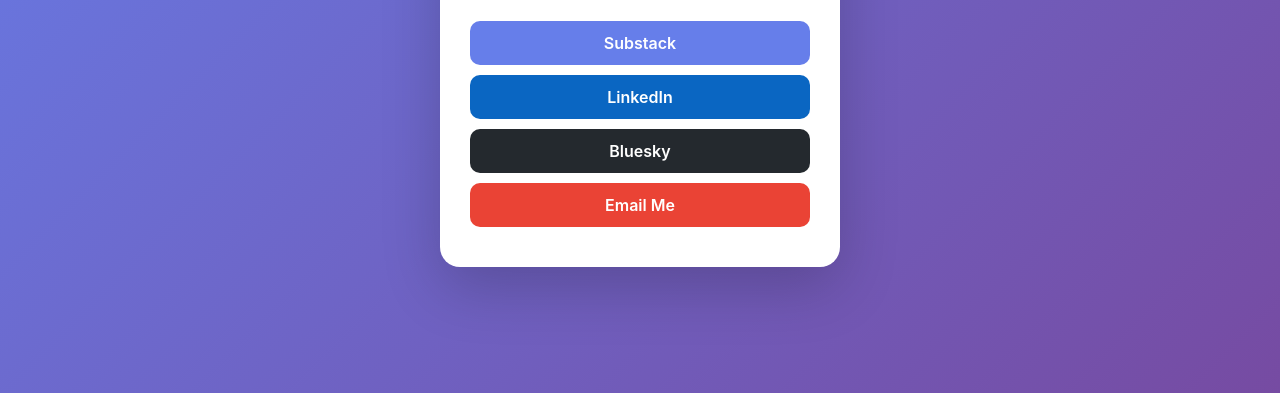
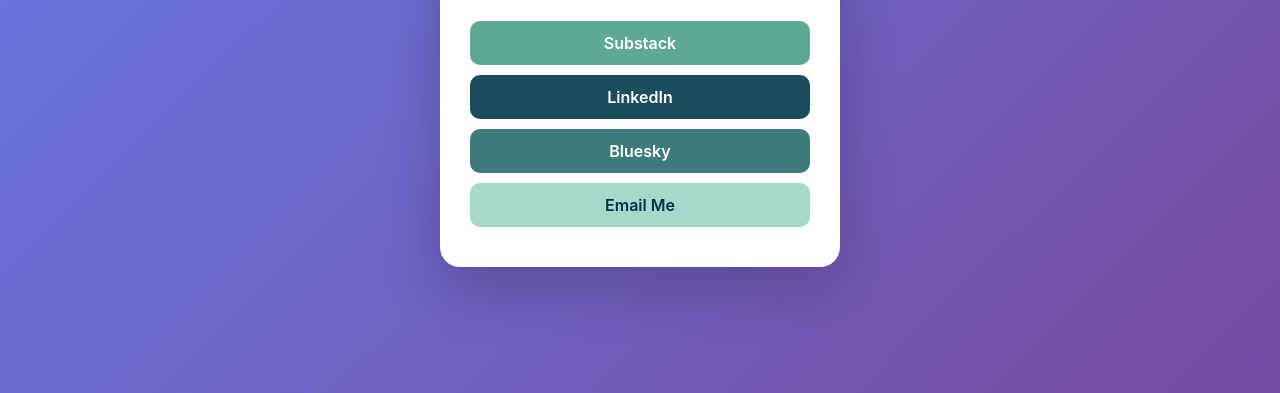
Before and after one commit to Envirochaz/tesr, a plain HTML site: page index.html in a window 1280 px wide. Shown: the part 407-800 px from the top of the page. Drawn offline with Linux system fonts and the light colour scheme.

Commit message:
Update link styles for social media icons

```diff
--- a/index.html
+++ b/index.html
@@ -43,11 +43,11 @@
       font-weight: 600;
       transition: 0.2s;
     }
-    .links a.linkedin  { background: #0a66c2; color: white; }
-    .links a.bluesky    { background: #24292e; color: white; }
-    .links a.substack   { background: #667eea; color: white; }
-    .links a.email     { background: #ea4335; color: white; }
-    .links a:hover     { transform: translateY(-2px); opacity: 0.9; }
+    .links a.linkedin  { background: #1a4d5e; color: white; }
+    .links a.bluesky    { background: #3d7a7a; color: white; }
+    .links a.substack   { background: #5fa896; color: white; }
+    .links a.email     { background: #A6D9C8; color: #042F4E; }
+    .links a:hover     { transform: translateY(-2px); filter: brightness(1.1); }
   </style>
 </head>
 <body>
```
